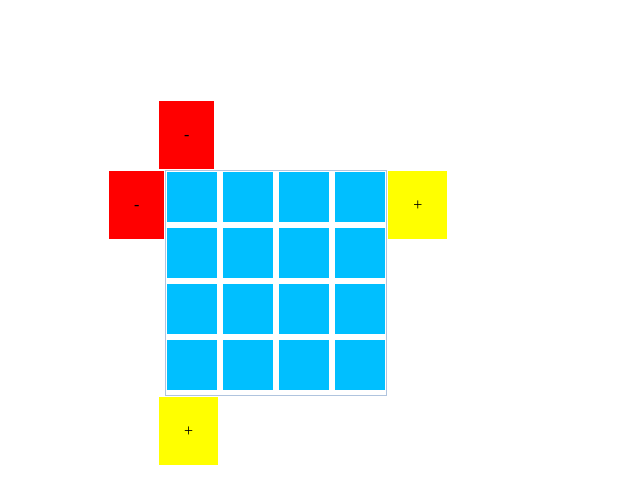
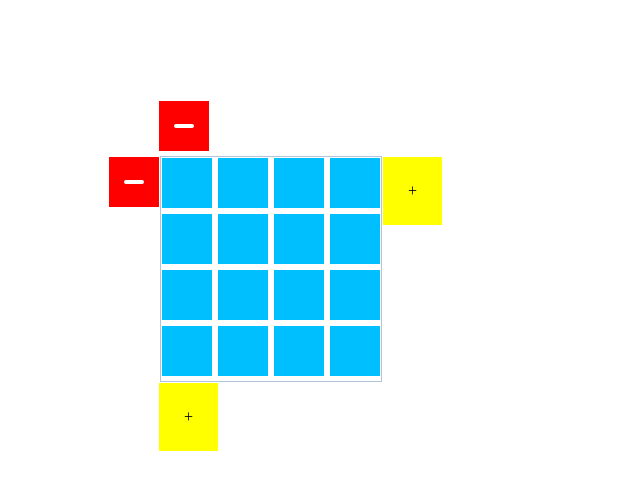
Before and after one commit to MykytaCherniavskyi/squres-js, a plain HTML site: page index.html in a window 1280 px wide. Shown: the whole page, without its empty margins (0-640 px from the left). Drawn offline with Linux system fonts and the light colour scheme.

Commit message:
Доделал появление с контролом удаления столбцов. Идея по передвижению эллементов оставил комментарием в проекте

```diff
--- a/css/style.css
+++ b/css/style.css
@@ -25,7 +25,23 @@
 
 .squere-minus {
     background-color: rgba(255,0,0,1);
+    position: relative;
 }
+
+.squere-minus::after {
+    content: '';
+    position: absolute;
+    top: 50%;
+    margin-left: -10px;
+    margin-top: -2px;
+    border-radius: 50px;
+    width: 20px;
+    height: 4px;
+    background-color: white;
+}
+
+
+
 
 .squere-minus:hover {
     cursor: pointer;
--- a/index.html
+++ b/index.html
@@ -9,11 +9,11 @@
 
     <div class="squeres-folder">
         <div class="up pl-50">
-            <div class="squere squere-minus">&#45;</div>
+            <div class="squere squere-minus"></div>
         </div>
         <div class="wrapper">
             <div class="left">
-                <div class="squere squere-minus">&#45;</div>
+                <div class="squere squere-minus"></div>
             </div>
             <div class="center">
                 <div class="row">
--- a/js/script.js
+++ b/js/script.js
@@ -12,8 +12,12 @@ window.onload = (e) => {
     // squeres array
     let rows = document.getElementsByClassName('row');
 
-    //visibleMinus
+    console.dir(minusLeft.parentElement);
+    console.log(minusLeft.parentElement.offsetHeight + 100);
 
+    //Вселенский смысл в том, чтобы взять высоту на которой расположен дочерний эллемент
+    // в родителе и задать такой же offset для контрола для его перемещения.
+    //
 
     //addRows
     plusBottom.addEventListener('click', (e) => {
@@ -32,7 +36,11 @@ window.onload = (e) => {
             row.appendChild(singleSquere);
             row.appendChild(spacing);
             console.log(rows[0].childNodes[3]);
-
+            if  (typeof rows[0].childNodes[3] === 'undefined') {
+                minusTop.style.visibility = 'hidden';
+            } else {
+                minusTop.style.visibility = 'visible';
+            }
         }
 
 
```
